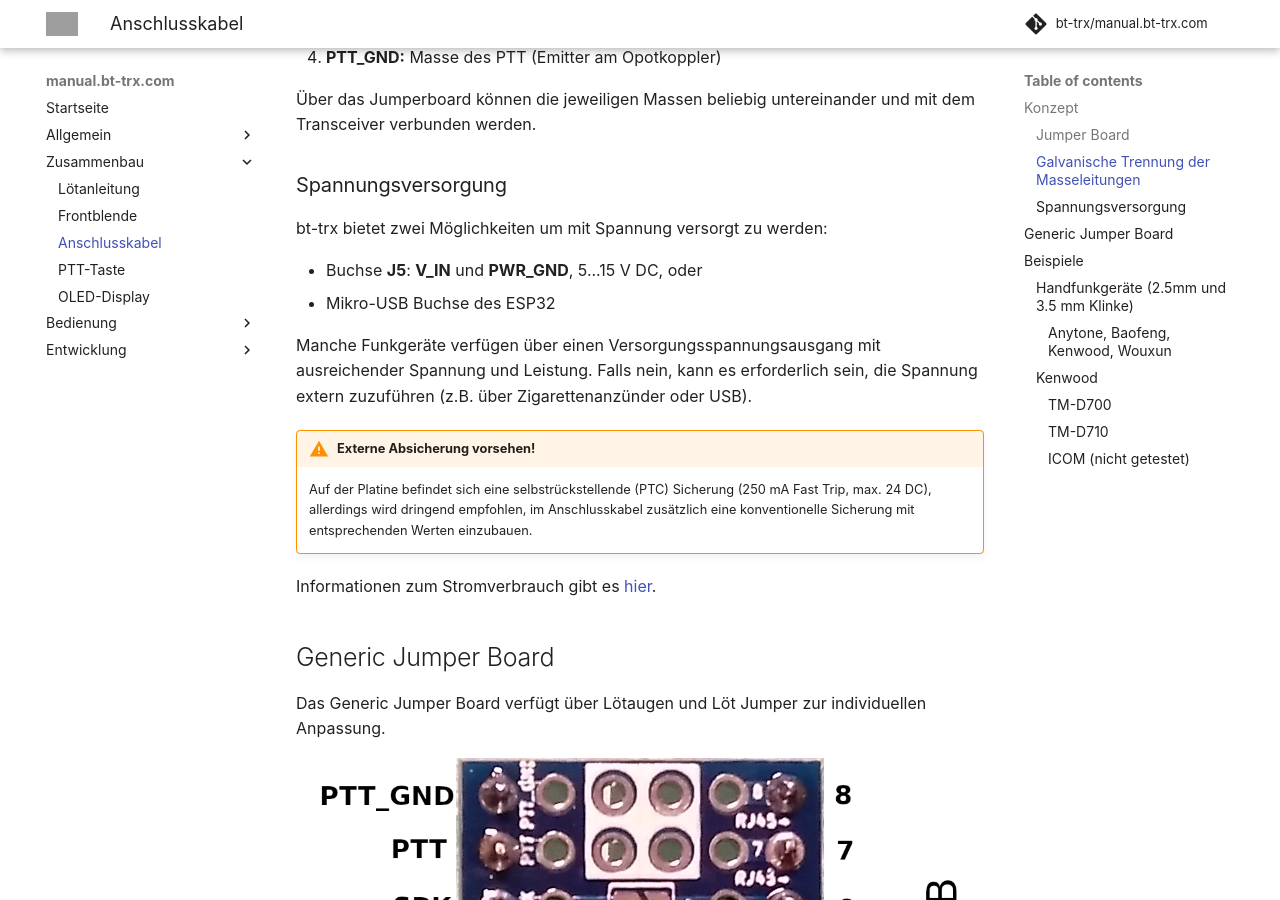
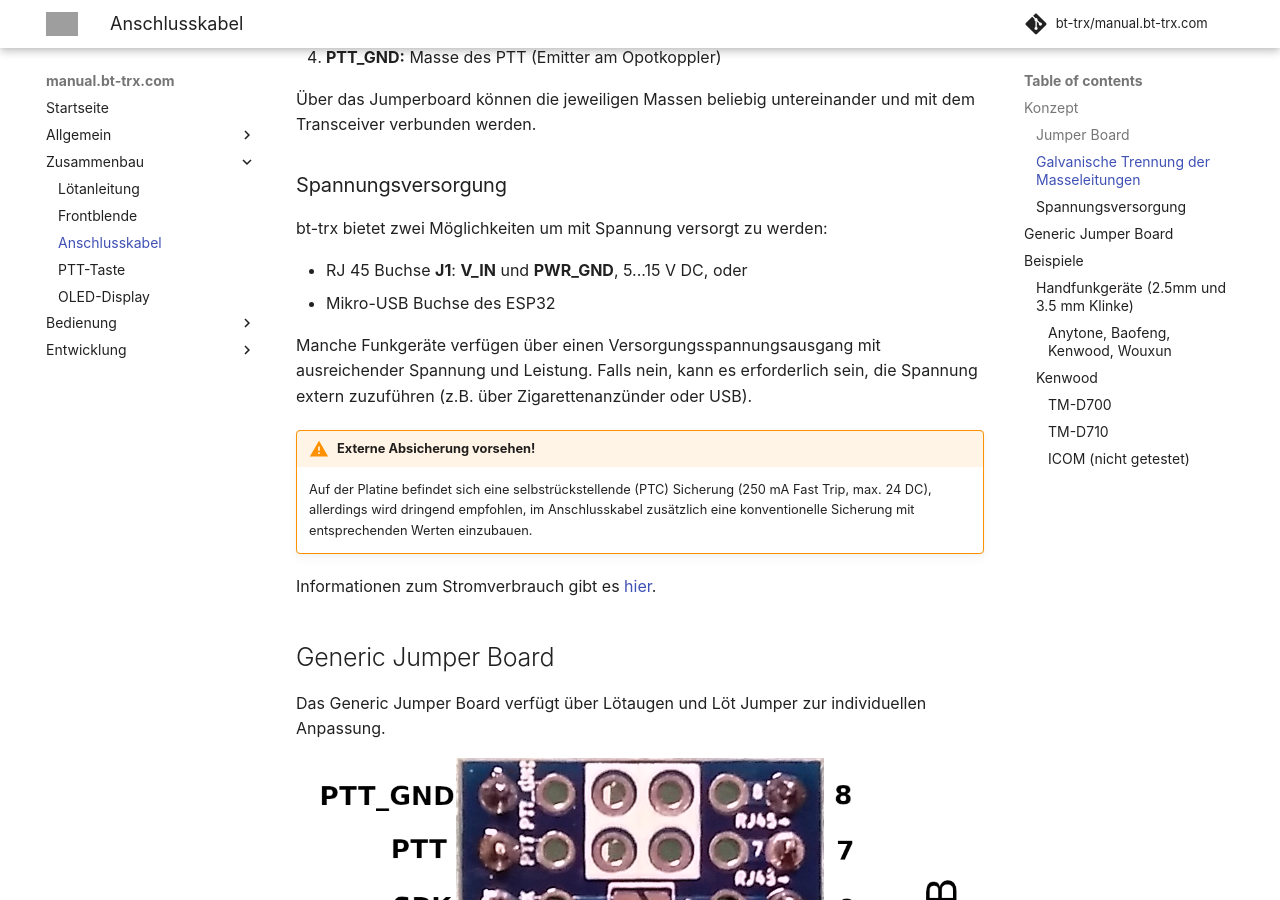
Before and after one commit to bt-trx/manual.bt-trx.com, an MkDocs documentation site: the page built from docs/20_Zusammenbau/Anschlusskabel.md, in a window 1280 px wide and 900 px high, scrolled down 1189 px. Built offline with MkDocs 1.6.1 and Material for MkDocs 9.7.7, drawn with Linux system fonts in a browser that asks for light colours; comment, search, counter and statistics services are not loaded; grey boxes are pictures that could not be loaded.

Commit message:
Korrektur der Benamung der RJ45 Buchse

```diff
--- a/docs/20_Zusammenbau/Anschlusskabel.md
+++ b/docs/20_Zusammenbau/Anschlusskabel.md
@@ -50,7 +50,7 @@ dem Transceiver verbunden werden.
 
 bt-trx bietet zwei Möglichkeiten um mit Spannung versorgt zu werden:
 
-- Buchse **J5**: **V_IN** und **PWR_GND**, 5...15 V DC, oder
+- RJ 45 Buchse **J1**: **V_IN** und **PWR_GND**, 5...15 V DC, oder
 - Mikro-USB Buchse des ESP32
 
 Manche Funkgeräte verfügen über einen Versorgungsspannungsausgang mit ausreichender Spannung
```
